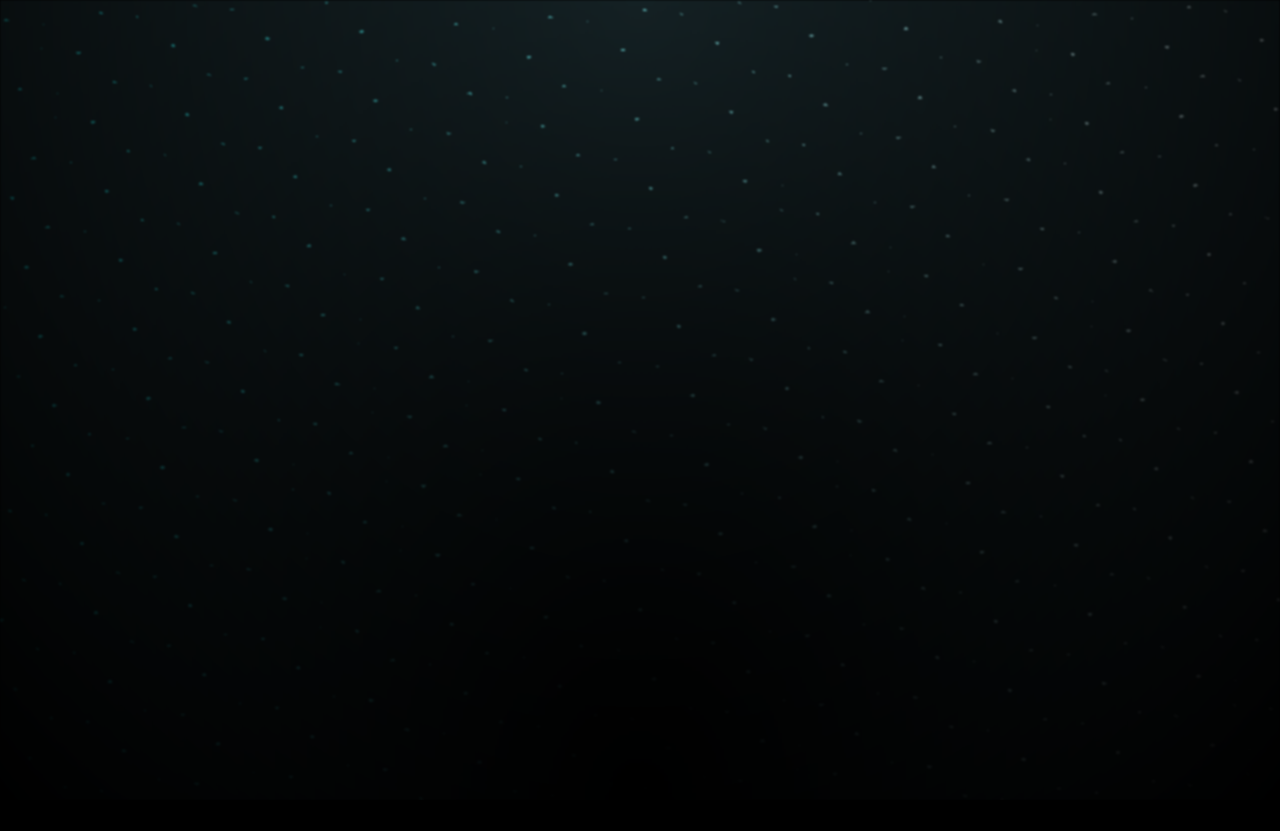
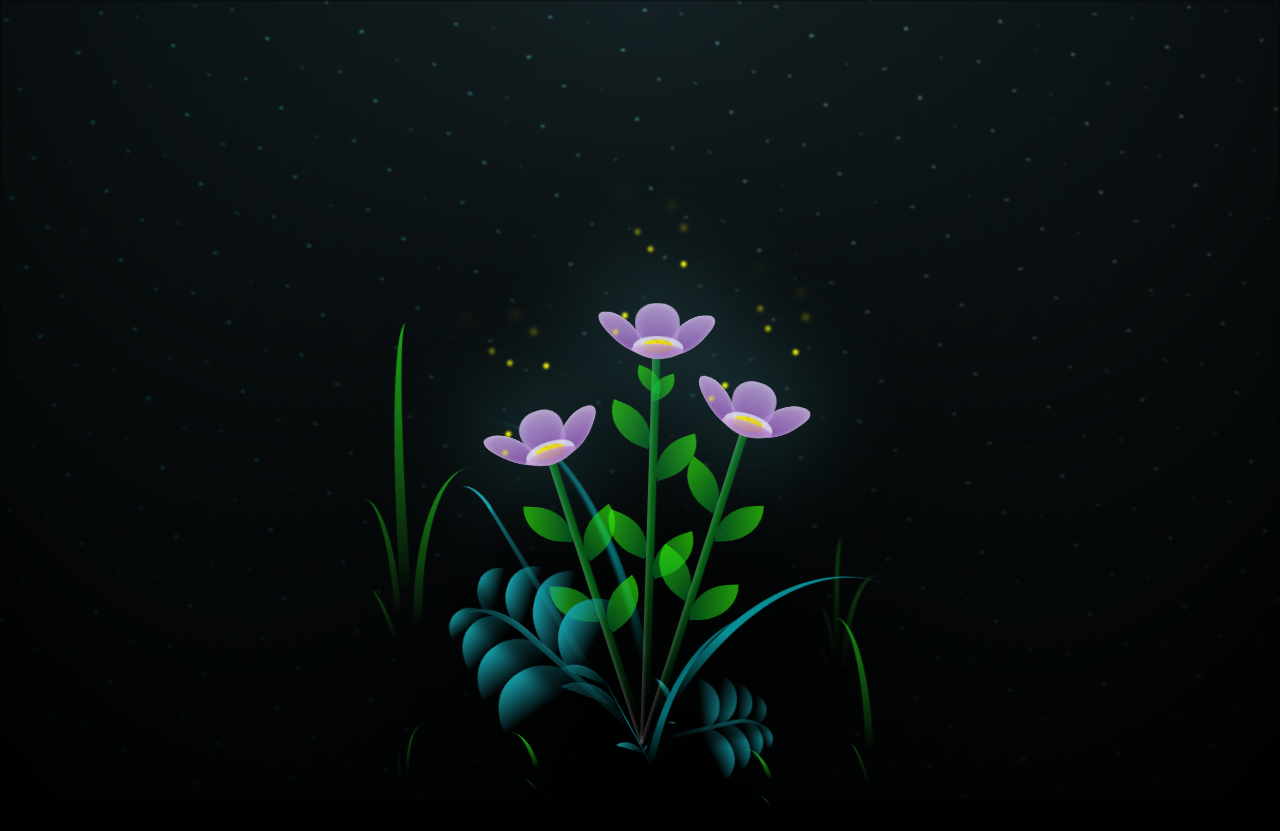
Before and after one commit to yahir5343/Flower, a plain HTML site: page index.html in a window 1280 px wide. Before the commit the page ends 800 px from the top, so only its background shows below. Drawn offline with Linux system fonts and the light colour scheme; files that its build step writes are made by us from their sources.

Commit message:
Update and rename Girasol.html to index.html

```diff
--- a/Girasol.html
+++ b/index.html
@@ -4,7 +4,7 @@
   <meta charset="UTF-8">
   <meta name="viewport" content="width=device-width, initial-scale=1.0">
   <title>This rose is for you❤️</title>
-  <link rel="stylesheet" type="text/css" href="/Girasol_Project/styleFlowers.css">
+  <link rel="stylesheet" type="text/css" href="styleFlowers.css">
 </head>
 <body class="not-loaded">
     <div class="night"></div>
@@ -306,6 +306,6 @@
         </div>
       </div>
     </div>
-    <script src="/Girasol_Project/script.js"></script>
+    <script src="script.js"></script>
   </body>
 </html>
```
